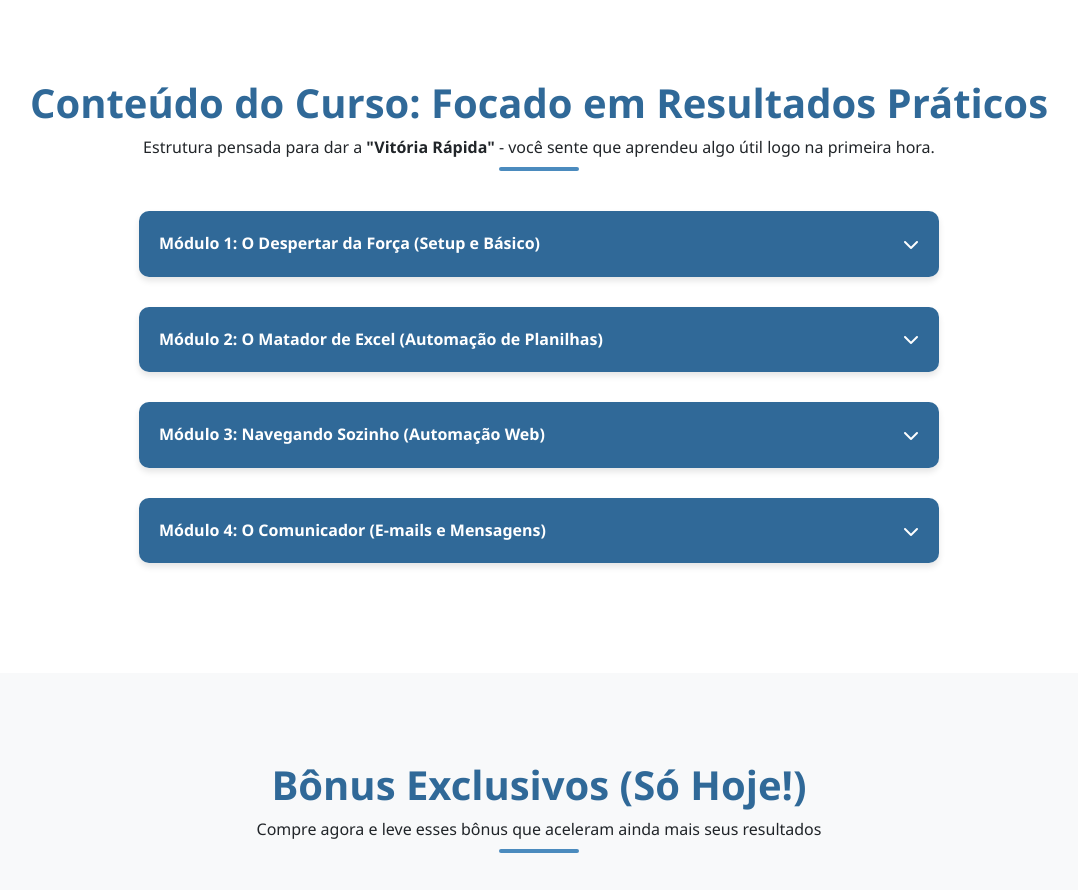
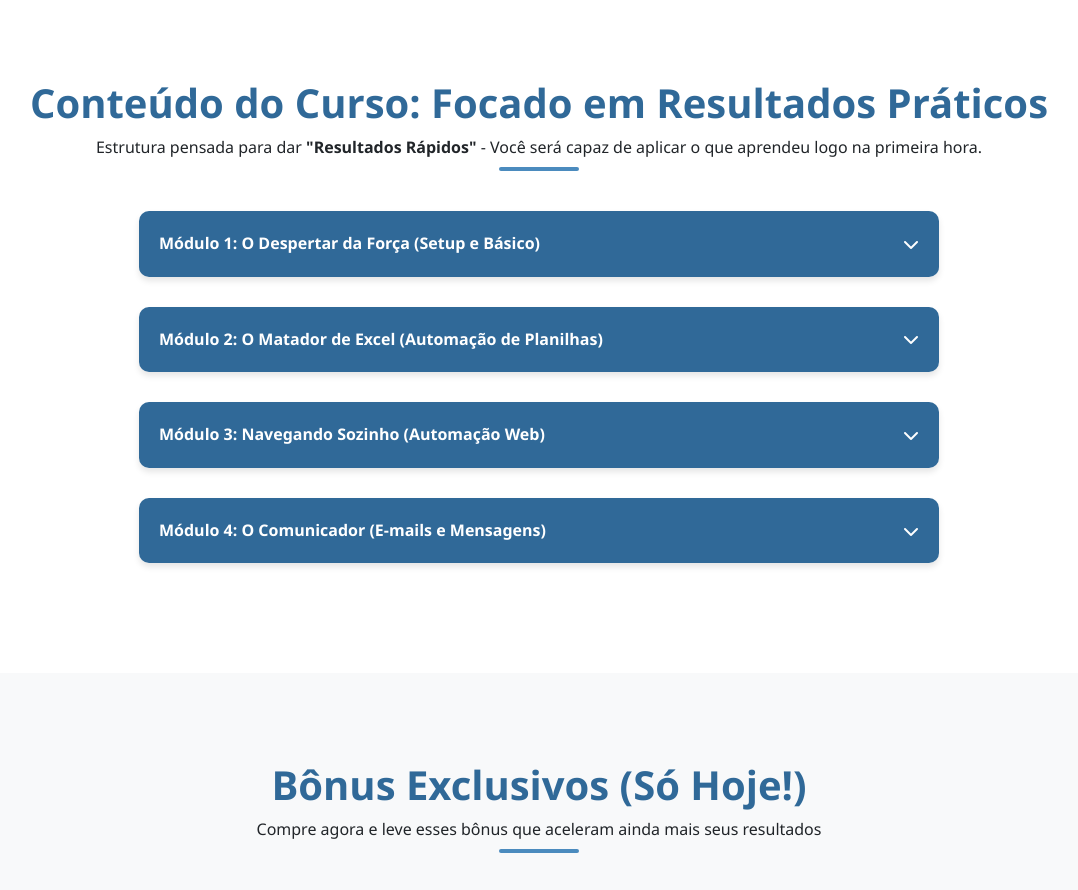
Before and after one commit to johnnickjf/python-accelerator-course, a plain HTML site: page index.html in a window 1280 px wide. Shown: the part 3540-4430 px from the top of the page, without its empty margins (101-1179 px from the left). Drawn offline with Linux system fonts and the light colour scheme.

Commit message:
update: Pequeno ajuste textual.

```diff
--- a/index.html
+++ b/index.html
@@ -168,7 +168,7 @@
         <div class="container">
             <div class="section-title">
                 <h2>Conteúdo do Curso: Focado em Resultados Práticos</h2>
-                <p>Estrutura pensada para dar a <strong>"Vitória Rápida"</strong> - você sente que aprendeu algo útil logo na primeira hora.</p>
+                <p>Estrutura pensada para dar <strong>"Resultados Rápidos"</strong> - Você será capaz de aplicar o que aprendeu logo na primeira hora.</p>
             </div>
             <div class="modules-container">
                 <div class="module">
```
